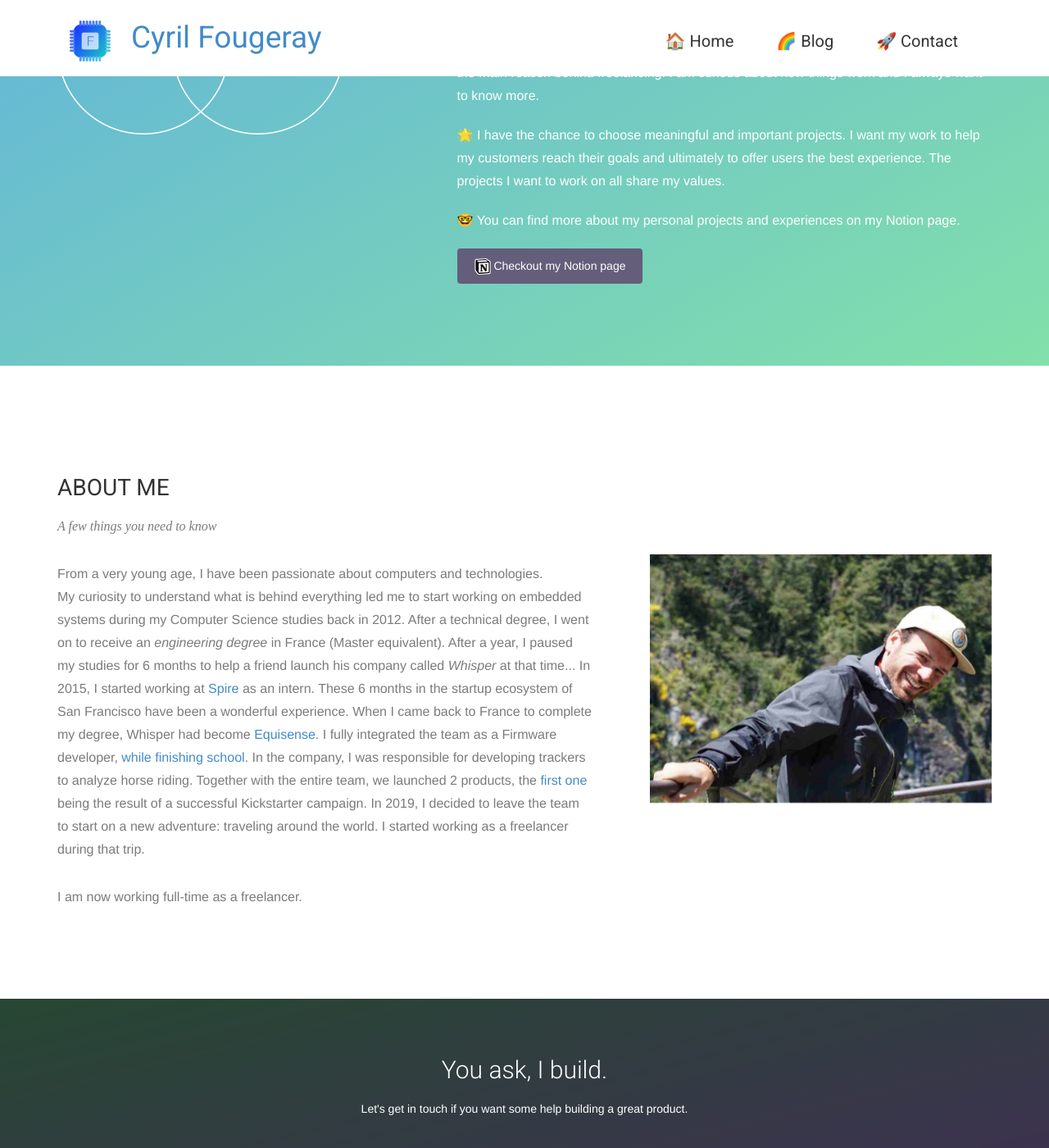
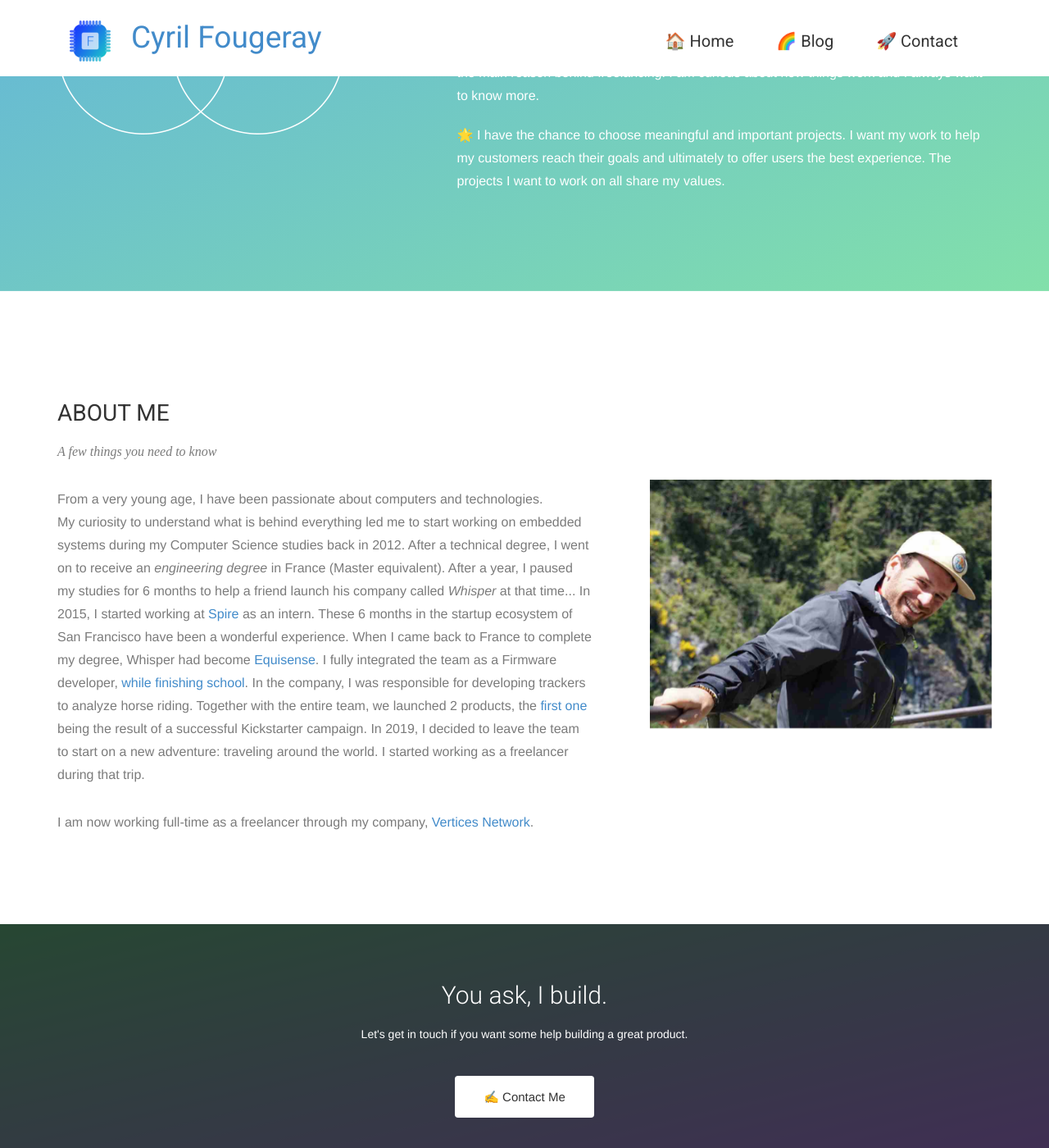
Before and after one commit to fouge/fouge.github.io, a Jekyll site: the page built from index.html, in a window 1280 px wide and 1400 px high, scrolled down 1553 px. Shown: the whole window at 82% size. Built offline with Jekyll 4.4.1, drawn with Linux system fonts in a browser that asks for light colours; nearby versions of some CDN libraries; some web fonts are replaced; some of the changed text lies outside the part shown.

Commit message:
update info on website

```diff
--- a/_data/funfacts.yml
+++ b/_data/funfacts.yml
@@ -1,11 +1,11 @@
 - icon: ion-planet
   text: I visited around 25 countries during the last decade. <br/>Counting one 11-month world tour with my girlfriend 👫. <br/>To know everything about that trip, checkout <a href="https://www.polarsteps.com/c2tosee">our Polarstep </a>(🇫🇷)
 - icon: ion-home
-  text: I moved 11 times in 7 cities during the last decade. I am now in Nantes for an unlimited amount of time. <br/>Between schools and internships, I discovered many parts of France and even San Francisco.
+  text: I moved 11 times in 7 cities during the last decade. I am now close to the french city of Nantes for an unlimited amount of time. <br/>Between schools and internships, I discovered many parts of France and even San Francisco in the US.
 - icon: ion-cash
-  text: I started to invest in cryptocurrencies in 2017. I initially got interested in the technical aspect, I am more and more interested in what Decentralized Finance (DeFi) has to offer.<br/>If you want to get started, I advise you to read <a href="https://banklesshq.com/">Bankless.</a>
+  text: I started to invest in cryptocurrencies in 2017. I initially got interested in the technical aspect, I am more and more interested in what Decentralized Finance (DeFi) has to offer.<br/>If you want to get started, check out <a href="https://banklesshq.com/">Bankless</a>.
 - icon: ion-network
-  text: Talking about blockchain, The Internet of Things is also about to interact with distributed technologies and I find it very exciting!<br/>Checkout a project I am involved with, <a href="https://www.vertices.network">Vertices Network</a>.
+  text: Talking about blockchain, The Internet of Things is also about to interact with distributed technologies and I find it very exciting!<br/>Checkout <a href="https://github.com/vertices-network/">the projects I am involved with</a>.
 - icon: ion-headphone
   text: I listen to podcasts regularly. <br/>My preferences are <a href="https://www.gdiy.fr/">Generation Do It Yourself</a> and <a href="https://lamartingale.io/">La Martingale</a> (all 🇫🇷).
 - icon: ion-heart
--- a/index.html
+++ b/index.html
@@ -10,7 +10,7 @@
     <div class="row">
       <div class="col-md-10 col-md-offset-2">
         <div class="block">
-          <h1 class="animated fadeInUp">FREELANCE <br/>EMBEDDED SOFTWARE ENGINEER</h1>
+          <h1 class="animated fadeInUp">EMBEDDED SOFTWARE ENGINEER <br/><a href="https://vertices.network/">@ VERTICES NETWORK</a></h1>
           <h2 class="animated fadeInUp">Building IoT products for end users</h2>
         </div>
       </div>
@@ -88,10 +88,6 @@
       <p>
         🌟 I have the chance to choose meaningful and important projects. I want my work to help my customers reach their goals and ultimately to offer users the best experience. The projects I want to work on all share my values.
       </p>
-      <p>🤓 You can find more about my personal projects and experiences on my Notion page.</p>
-      <a href="https://www.notion.so/cyrilfougeray/Hey-I-m-Cyril-e18527c028844776813f11a8f724862c" class="btn btn-view-works" target="_blank">
-      <img src="img/notion.png" alt="Img" width="20px" margin-right="10" id="notion_index">
-      Checkout my Notion page</a>
     </div>
   </div>
 </div>
@@ -113,7 +109,7 @@
             My curiosity to understand what is behind everything led me to start working on embedded systems during my Computer Science studies back in 2012. After a technical degree, I went on to receive an <i>engineering degree</i> in France (Master equivalent). After a year, I paused my studies for 6 months to help a friend launch his company called <i>Whisper</i> at that time... In 2015, I started working at <a href="https://www.spirehealth.com/" alt="Spire website">Spire</a> as an intern. These 6 months in the startup ecosystem of San Francisco have been a wonderful experience. When I came back to France to complete my degree, Whisper had become <a href="http://www.equisense.com" alt="Equisense website">Equisense</a>. I fully integrated the team as a Firmware developer, <a href="https://medium.com/@cyrilfougeray/busy-year-as-a-student-and-engineer-2a049d084e66" alt="Medium post about the end of my studies">while finishing school</a>. In the company, I was responsible for developing trackers to analyze horse riding. Together with the entire team, we launched 2 products, the <a href="https://medium.com/equisense/the-equisense-motion-is-now-shipping-f6eb005ccdbc">first one</a> being the result of a successful Kickstarter campaign. In 2019, I decided to leave the team to start on a new adventure: traveling around the world. I started working as a freelancer during that trip.
           </p>
           <p>
-            I am now working full-time as a freelancer.
+            I am now working full-time as a freelancer through my company, <a href="https://vertices.network/">Vertices Network</a>.
           </p>
         </div>
       </div><!-- .col-md-7 close -->
```
